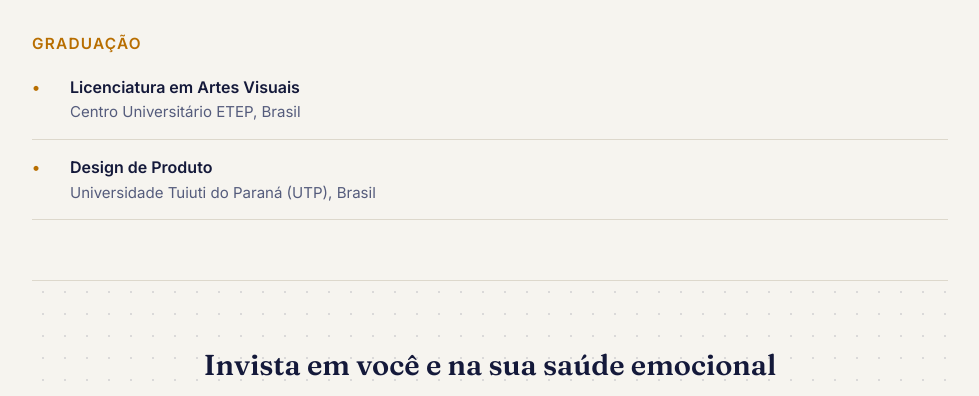
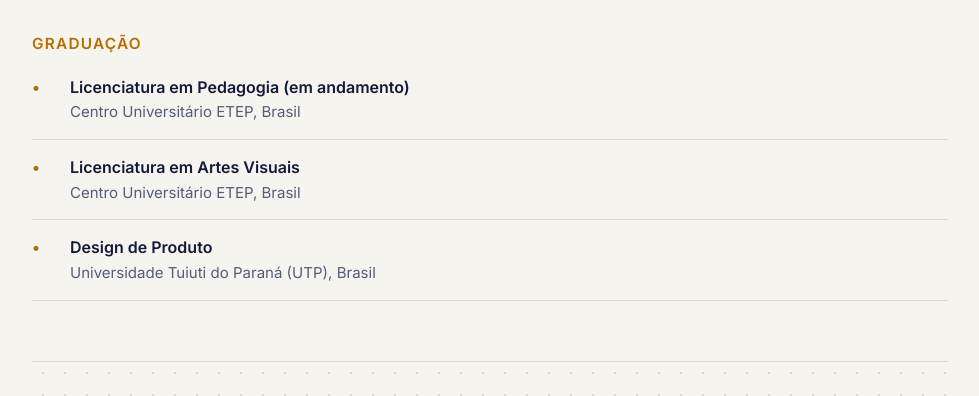
Before and after one commit to duddobr/DrHumberto, a plain HTML site: page index.html in a window 1280 px wide. Shown: the part 7919-8315 px from the top of the page, without its empty margins (150-1129 px from the left). Drawn offline with Linux system fonts and the light colour scheme.

Commit message:
Adiciona Licenciatura em Pedagogia em Graduação

```diff
--- a/index.html
+++ b/index.html
@@ -948,6 +948,11 @@
                 <h3>Graduação</h3>
                 <div class="row">
                     <div class="y">•</div>
+                    <div><b>Licenciatura em Pedagogia (em andamento)</b><span>Centro Universitário ETEP, Brasil</span>
+                    </div>
+                </div>
+                <div class="row">
+                    <div class="y">•</div>
                     <div><b>Licenciatura em Artes Visuais</b><span>Centro Universitário ETEP, Brasil</span></div>
                 </div>
                 <div class="row">
```
